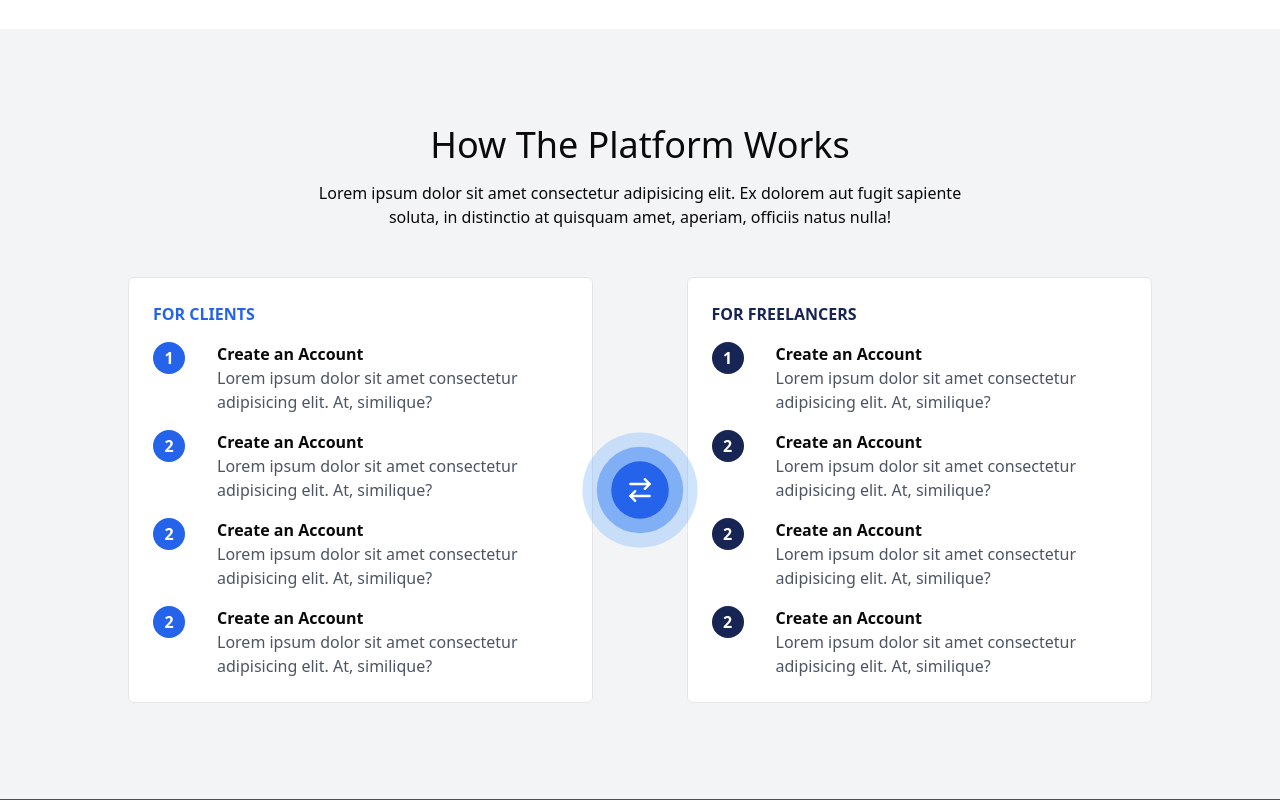
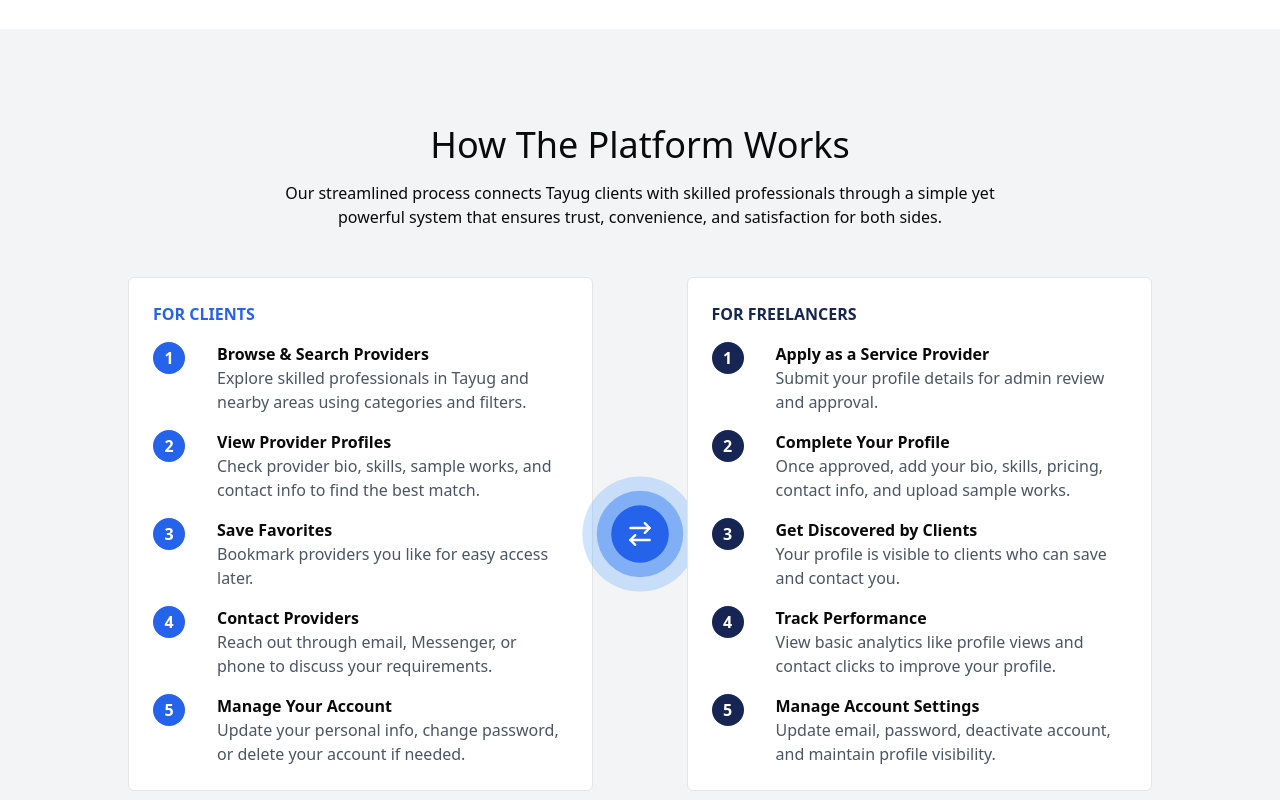
Before and after one commit to sezaru-dev/tayug-skills-hub, a Next.js app: page / in a window 1280 px wide. Shown: the part 640-1440 px from the top of the page. Built offline with nearby package versions, Linux system fonts and the light colour scheme.

Commit message:
refactor(component): update client and freelancer steps

```diff
--- a/src/components/sections/HowThePlatformWorks.tsx
+++ b/src/components/sections/HowThePlatformWorks.tsx
@@ -1,13 +1,14 @@
 import React from 'react'
 import {ArrowRightLeft} from 'lucide-react'
+import { clientSteps, freelancerSteps } from '@/app/constant-data'
 
 export default function HowThePlatformWorks() {
   return (
     <section className='px-4 py-24 bg-gray-100'>
       <div className='max-w-7xl mx-auto'>
-        <header className='mb-12 text-center max-w-2xl mx-auto space-y-4'>
+        <header className='mb-12 text-center max-w-3xl mx-auto space-y-4'>
           <h2 className='text-4xl font-medium text-foreground'>How The Platform Works</h2>
-          <p>Lorem ipsum dolor sit amet consectetur adipisicing elit. Ex dolorem aut fugit sapiente soluta, in distinctio at quisquam amet, aperiam, officiis natus nulla!</p>
+          <p>Our streamlined process connects Tayug clients with skilled professionals through a simple yet powerful system that ensures trust, convenience, and satisfaction for both sides.</p>
         </header>
         <div className='max-w-5xl mx-auto grid grid-cols-11 grid-rows-1'>
 
@@ -16,86 +17,42 @@ export default function HowThePlatformWorks() {
               <h4 className='uppercase font-semibold text-blue-600'>for clients</h4>
             </header>
             <ol className='space-y-4'>
-              <li className='flex'>
+              {
+                clientSteps.map((step) => (
+                  <li className='flex' key={step.id}>
                     <div className='mr-2'>
-                  <div className='col-span-1 font-bold bg-blue-600 text-white rounded-full h-8 w-8 grid place-items-center mr-6'>1</div>
+                      <div className='col-span-1 font-bold bg-blue-600 text-white rounded-full h-8 w-8 grid place-items-center mr-6'>{step.id}</div>
                     </div>
                     <div className='col-span-11'>
-                  <h5 className='font-semibold'>Create an Account</h5>
-                  <p className='text-gray-600'>Lorem ipsum dolor sit amet consectetur adipisicing elit. At, similique?</p>
+                      <h5 className='font-semibold'>{step.title}</h5>
+                      <p className='text-gray-600'>{step.description}</p>
                     </div>
                   </li>
-              <li className='flex'>
-                <div className='mr-2'>
-                  <div className='col-span-1 font-bold bg-blue-600 text-white rounded-full h-8 w-8 grid place-items-center mr-6'>2</div>
-                </div>
-                <div className='col-span-11'>
-                  <h5 className='font-semibold'>Create an Account</h5>
-                  <p className='text-gray-600'>Lorem ipsum dolor sit amet consectetur adipisicing elit. At, similique?</p>
-                </div>
-              </li>
-              <li className='flex'>
-                <div className='mr-2'>
-                  <div className='col-span-1 font-bold bg-blue-600 text-white rounded-full h-8 w-8 grid place-items-center mr-6'>2</div>
-                </div>
-                <div className='col-span-11'>
-                  <h5 className='font-semibold'>Create an Account</h5>
-                  <p className='text-gray-600'>Lorem ipsum dolor sit amet consectetur adipisicing elit. At, similique?</p>
-                </div>
-              </li>
-              <li className='flex'>
-                <div className='mr-2'>
-                  <div className='col-span-1 font-bold bg-blue-600 text-white rounded-full h-8 w-8 grid place-items-center mr-6'>2</div>
-                </div>
-                <div className='col-span-11'>
-                  <h5 className='font-semibold'>Create an Account</h5>
-                  <p className='text-gray-600'>Lorem ipsum dolor sit amet consectetur adipisicing elit. At, similique?</p>
-                </div>
-              </li>
+                ))
+              }
             </ol>
           </div>
 
-          <div className='p-6 border col-span-5 col-start-7 col-end-12 relative bg-white rounded-md'>
+          <div className='p-6 border col-span-5 col-start-7 col-end-12 relative bg-white rounded-md z-20'>
             <header className='mb-4'>
               <h4 className='uppercase font-semibold text-blue-950'>for freelancers</h4>
             </header>
             <ol className='space-y-4'>
-              <li className='flex'>
+              {
+                freelancerSteps.map( ({id, title, description}) => (
+
+                <li className='flex' key={id}>
                   <div className='mr-2'>
-                  <div className='col-span-1 font-bold bg-blue-950 text-white rounded-full h-8 w-8 grid place-items-center mr-6'>1</div>
+                    <div className='col-span-1 font-bold bg-blue-950 text-white rounded-full h-8 w-8 grid place-items-center mr-6'>{id}</div>
                   </div>
                   <div className='col-span-11'>
-                  <h5 className='font-semibold'>Create an Account</h5>
-                  <p className='text-gray-600'>Lorem ipsum dolor sit amet consectetur adipisicing elit. At, similique?</p>
+                    <h5 className='font-semibold'>{title}</h5>
+                    <p className='text-gray-600'>{description}</p>
                   </div>
                 </li>
-              <li className='flex'>
-                <div className='mr-2'>
-                  <div className='col-span-1 font-bold bg-blue-950 text-white rounded-full h-8 w-8 grid place-items-center mr-6'>2</div>
-                </div>
-                <div className='col-span-11'>
-                  <h5 className='font-semibold'>Create an Account</h5>
-                  <p className='text-gray-600'>Lorem ipsum dolor sit amet consectetur adipisicing elit. At, similique?</p>
-                </div>
-              </li>
-              <li className='flex'>
-                <div className='mr-2'>
-                  <div className='col-span-1 font-bold bg-blue-950 text-white rounded-full h-8 w-8 grid place-items-center mr-6'>2</div>
-                </div>
-                <div className='col-span-11'>
-                  <h5 className='font-semibold'>Create an Account</h5>
-                  <p className='text-gray-600'>Lorem ipsum dolor sit amet consectetur adipisicing elit. At, similique?</p>
-                </div>
-              </li>
-              <li className='flex'>
-                <div className='mr-2'>
-                  <div className='col-span-1 font-bold bg-blue-950 text-white rounded-full h-8 w-8 grid place-items-center mr-6'>2</div>
-                </div>
-                <div className='col-span-11'>
-                  <h5 className='font-semibold'>Create an Account</h5>
-                  <p className='text-gray-600'>Lorem ipsum dolor sit amet consectetur adipisicing elit. At, similique?</p>
-                </div>
-              </li>
+                ))
+              }
+
             </ol>
           </div>
           <div className='col-span-1 row-start-1 col-start-6 col-end-7 h-full grid place-items-center relative'>
```
Lines whose indentation alone changed are shown as unchanged.
